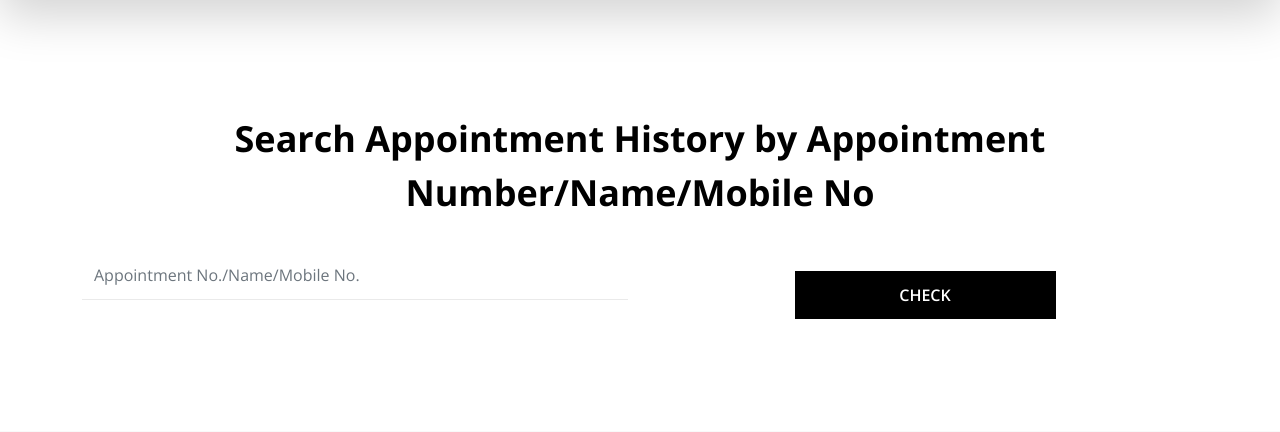
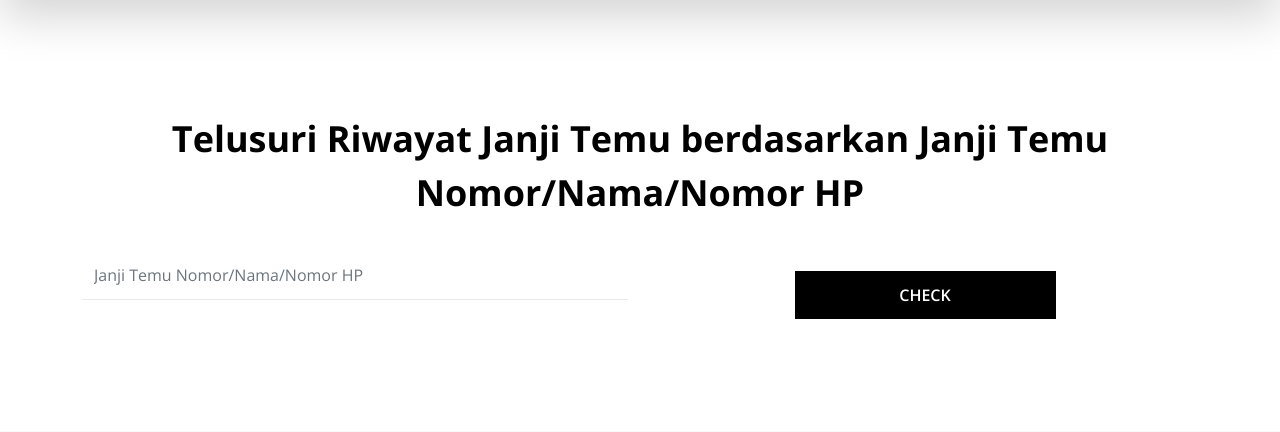
Before and after one commit to anastasyawlf/on-clinic, a PHP site: page /check-appointment.php in a window 1280 px wide. Shown: the part 94-526 px from the top of the page. Run offline with PHP 8.4, Linux system fonts and the light colour scheme; data that the repository does not hold is empty.

Commit message:
terjemah check appoinment

```diff
--- a/check-appointment.php
+++ b/check-appointment.php
@@ -61,12 +61,12 @@ include('doctor/includes/dbconnection.php');
                     <div class="col-lg-12 col-12 mx-auto">
                         <div class="booking-form">
 
-                            <h2 class="text-center mb-lg-3 mb-2">Search Appointment History by Appointment Number/Name/Mobile No</h2>
+                            <h2 class="text-center mb-lg-3 mb-2">Telusuri Riwayat Janji Temu berdasarkan Janji Temu Nomor/Nama/Nomor HP</h2>
 
                             <form role="form" method="post">
                                 <div class="row">
                                     <div class="col-lg-6 col-12">
-                                        <input id="searchdata" type="text" name="searchdata" required="true" class="form-control" placeholder="Appointment No./Name/Mobile No.">
+                                        <input id="searchdata" type="text" name="searchdata" required="true" class="form-control" placeholder="Janji Temu Nomor/Nama/Nomor HP">
                                     </div>
 
                                     <div class="col-lg-3 col-md-4 col-6 mx-auto">
```
